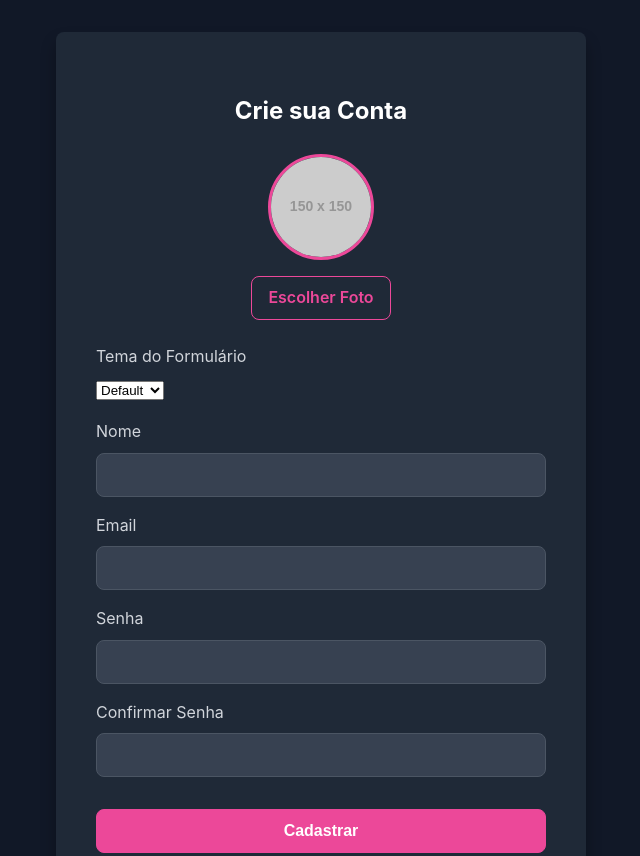
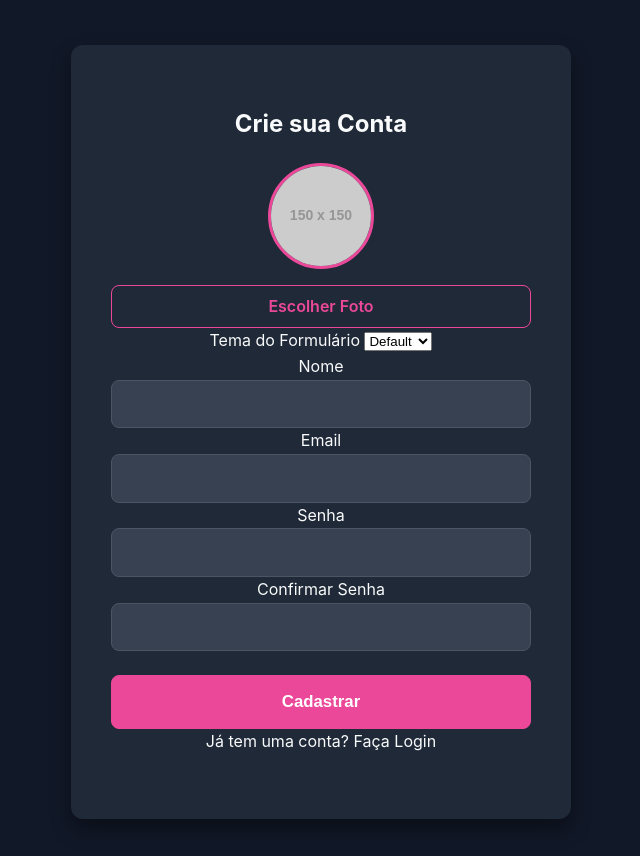
Before and after one commit to alzz1/provaWeb1, a plain HTML site: page cadastro.html in a window 1280 px wide. Shown: the top 856 px of the page, without its empty margins (319-959 px from the left). Drawn offline with Linux system fonts and the light colour scheme; placeholder pictures from the web are drawn by us.

Commit message:
Remove duplicate cadastro files and enhance profile management; update styles and scripts for improved user experience

```diff
--- a/cadastro - Copia.css
+++ /dev/null
@@ -1,95 +0,0 @@
-body, html {
-    height: 100%;
-    margin: 0;
-    font-family: 'Inter', -apple-system, BlinkMacSystemFont, "Segoe UI", Roboto, Helvetica, Arial, sans-serif;
-    background-color: #111827;
-    color: #f9fafb;
-}
-
-.cadastro-container {
-    display: flex;
-    justify-content: center;
-    align-items: center;
-    min-height: 100%;
-    padding: 2rem 1rem;
-}
-
-.cadastro-box {
-    background-color: #1f2937;
-    padding: 2.5rem;
-    border-radius: 0.5rem;
-    box-shadow: 0 10px 15px rgba(0,0,0,0.3);
-    width: 100%;
-    max-width: 450px;
-    text-align: center;
-}
-
-.cadastro-box h2 {
-    margin-bottom: 1.5rem;
-    color: white;
-    font-weight: bold;
-}
-
-.profile-upload {
-    margin-bottom: 1.5rem;
-    display: flex;
-    flex-direction: column;
-    align-items: center;
-    gap: 1rem;
-}
-
-.profile-pic {
-    width: 100px;
-    height: 100px;
-    border-radius: 50%;
-    object-fit: cover;
-    border: 3px solid #ec4899;
-}
-
-.input-group {
-    margin-bottom: 1rem;
-    text-align: left;
-}
-
-.input-group label {
-    display: block;
-    margin-bottom: 0.5rem;
-    color: #d1d5db;
-}
-
-.input-group input {
-    width: 100%;
-    padding: 0.75rem;
-    background-color: #374151;
-    border: 1px solid #4b5563;
-    border-radius: 0.5rem;
-    color: white;
-    font-size: 1rem;
-    box-sizing: border-box;
-}
-
-.input-group input:focus {
-    outline: none;
-    border-color: #ec4899;
-}
-
-.btn-block {
-    width: 100%;
-    padding: 0.75rem;
-    font-size: 1rem;
-    margin-top: 1rem;
-}
-
-.cadastro-links {
-    margin-top: 1.5rem;
-}
-
-.cadastro-links a {
-    color: #9ca3af;
-    text-decoration: none;
-    transition: color 0.3s ease;
-}
-
-.cadastro-links a:hover {
-    color: #ec4899;
-}
--- a/cadastro.css
+++ b/cadastro.css
@@ -1,65 +1,25 @@
-body, html {
-    height: 100%;
-    margin: 0;
-    font-family: 'Inter', -apple-system, BlinkMacSystemFont, "Segoe UI", Roboto, Helvetica, Arial, sans-serif;
-    background-color: #111827;
-    color: #f9fafb;
-}
-
 .cadastro-container {
     display: flex;
     justify-content: center;
     align-items: center;
-    min-height: 100%;
+    min-height: 100vh;
     padding: 2rem 1rem;
 }
 
 .cadastro-box {
     background-color: #1f2937;
     padding: 2.5rem;
-    border-radius: 0.5rem;
-    box-shadow: 0 10px 15px rgba(0,0,0,0.3);
+    border-radius: 0.75rem;
+    box-shadow: 0 10px 20px rgba(0,0,0,0.4);
     width: 100%;
-    max-width: 450px;
+    max-width: 420px;      /* 🔹 limite fixo */
     text-align: center;
-}
-
-.cadastro-box h2 {
-    margin-bottom: 1.5rem;
-    color: white;
-    font-weight: bold;
-}
-
-.profile-upload {
-    margin-bottom: 1.5rem;
-    display: flex;
-    flex-direction: column;
-    align-items: center;
-    gap: 1rem;
-}
-
-.profile-pic {
-    width: 100px;
-    height: 100px;
-    border-radius: 50%;
-    object-fit: cover;
-    border: 3px solid #ec4899;
-}
-
-.input-group {
-    margin-bottom: 1rem;
-    text-align: left;
-}
-
-.input-group label {
-    display: block;
-    margin-bottom: 0.5rem;
-    color: #d1d5db;
+    margin: auto;          /* garante centralização */
 }
 
 .input-group input {
-    width: 100%;
-    padding: 0.75rem;
+    width: 100%;           /* preenche só dentro da caixa */
+    padding: 0.9rem;       /* altura confortável */
     background-color: #374151;
     border: 1px solid #4b5563;
     border-radius: 0.5rem;
@@ -71,25 +31,26 @@ body, html {
 .input-group input:focus {
     outline: none;
     border-color: #ec4899;
+    box-shadow: 0 0 0 3px rgba(236, 72, 153, 0.4);
 }
 
 .btn-block {
     width: 100%;
-    padding: 0.75rem;
-    font-size: 1rem;
-    margin-top: 1rem;
-}
-
-.cadastro-links {
+    padding: 1rem;         /* altura igual aos inputs */
+    font-size: 1.05rem;
     margin-top: 1.5rem;
 }
-
-.cadastro-links a {
-    color: #9ca3af;
-    text-decoration: none;
-    transition: color 0.3s ease;
+.profile-upload {
+    margin-bottom: 1.5rem;
+    text-align: center;
 }
-
-.cadastro-links a:hover {
-    color: #ec4899;
+.profile-pic {
+    width: 100px;
+    height: 100px;
+    border-radius: 50%;   /* 🔹 deixa a foto redonda */
+    object-fit: cover;    /* 🔹 garante que preencha sem distorcer */
+    border: 3px solid #ec4899;
 }
+.profile-upload label {
+    margin-top: 0.5rem;
+}
--- a/cadastro.html
+++ b/cadastro.html
@@ -12,10 +12,11 @@
     <div class="cadastro-box">
       <h2>Crie sua Conta</h2>
       <div class="profile-upload">
-        <img src="https://placehold.co/150x150/374151/ffffff?text=Perfil" alt="Foto do Perfil" id="profile-preview" class="profile-pic">
-        <input type="file" id="profile-image-upload" accept="image/*" style="display: none;">
-        <label for="profile-image-upload" class="btn btn-outline">Escolher Foto</label>
-      </div>
+        <img src="https://placehold.co/150x150/374151/ffffff?text=Perfil"
+     alt="Foto do Perfil" id="profile-preview" class="profile-pic">
+<input type="file" id="profile-image-upload" accept="image/*" style="display: none;">
+<label for="profile-image-upload" class="btn btn-outline">Escolher Foto</label>
+
 
       <!-- 🔹 Campo de seleção de estilo -->
       <div class="input-group">
--- a/script.js
+++ b/script.js
@@ -8,7 +8,10 @@ document.addEventListener('DOMContentLoaded', function() {
       const loggedInUserJSON = localStorage.getItem('loggedInUser');
 
       if (loggedInUserJSON) {
-          const user = JSON.parse(loggedInUserJSON);
+          const user = JSON.parse(loggedInUserJSON)
+
+          loginBtn.classList.add('hidden');
+    registerBtn.classList.add('hidden');
 
           // Esconde os botões de login/cadastro
           if (loginBtn) loginBtn.style.display = "none";
@@ -18,14 +21,10 @@ document.addEventListener('DOMContentLoaded', function() {
           profileAvatarImg.src = user.profilePic || "https://placehold.co/150x150/ec4899/ffffff?text=User";
           profileAvatarDiv.classList.remove('hidden');
 
-         viewProfileBtn.addEventListener('click', () => {
-  const profile = profilesData.find(p => p.name === modalName.textContent);
-
-  if (profile) {
-    localStorage.setItem('selectedProfile', JSON.stringify(profile));
-    window.location.href = 'perfil.html';
-  }
-});
+          // Clique no avatar abre a tela de perfil do usuário
+          profileAvatarDiv.addEventListener('click', () => {
+              window.location.href = 'meu-perfil.html';
+          });
 
       } else {
           // Caso não esteja logado, mantém botões visíveis
```
Also changed, not shown: cadastro - Copia.html (deleted, +0 -84 lines), meu-perfil.html (+108 -41 lines).
